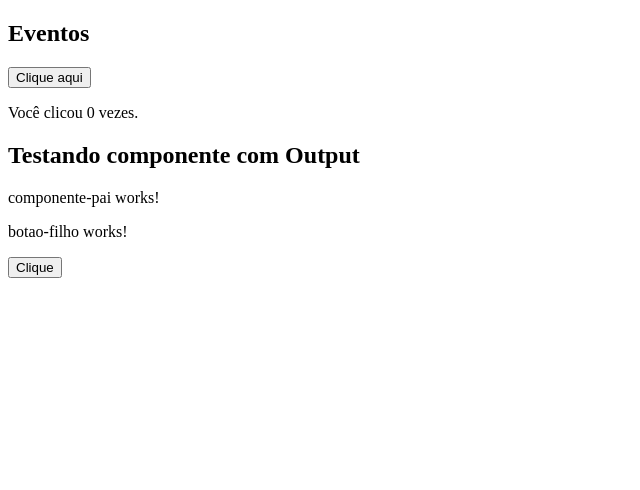
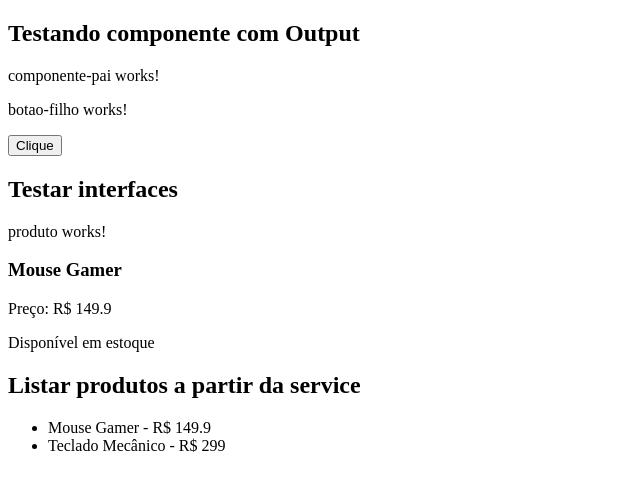
Before and after one commit to josercf/fiap-angular, an Angular app: page / in a window 1280 px wide. Shown: the top 490 px of the page, without its empty margins (0-640 px from the left). Built offline with nearby package versions, Linux system fonts and the light colour scheme.

Commit message:
Vídeo 11: interfaces e services

```diff
--- a/src/app/app.component.html
+++ b/src/app/app.component.html
@@ -4,8 +4,8 @@
 <img [src]="imagemUrl" alt="Imagem Angular">
 <input type="button" value="Click me" [disabled]="isDisabled"> -->
 
-<h2>Eventos</h2>
-<app-evento></app-evento>
-
 <h2>Testando componente com Output</h2>
 <app-componente-pai></app-componente-pai>
+
+<h2>Testar interfaces</h2>
+<app-produto></app-produto>
--- a/src/app/app.component.ts
+++ b/src/app/app.component.ts
@@ -1,13 +1,13 @@
 import { Component } from '@angular/core';
 import { RouterOutlet } from '@angular/router';
 import { FirstComponentComponent } from './components/first-component/first-component.component';
-import { EventoComponent } from './components/evento/evento.component';
 import { ComponentePaiComponent } from './components/componente-pai/componente-pai.component';
+import { ProdutoComponent } from './components/produto/produto.component';
 
 @Component({
   selector: 'app-root',
   standalone: true,
-  imports: [RouterOutlet, FirstComponentComponent, EventoComponent, ComponentePaiComponent],
+  imports: [RouterOutlet, FirstComponentComponent, ComponentePaiComponent, ProdutoComponent],
   templateUrl: './app.component.html',
   styleUrl: './app.component.css'
 })
--- /dev/null
+++ b/src/app/components/produto/produto.component.html
@@ -0,0 +1,14 @@
+<p>produto works!</p>
+
+<h3>{{ produto.nome }}</h3>
+<p>Preço: R$ {{ produto.preco }}</p>
+@if (produto.emEstoque) {
+    <p>Disponível em estoque</p>
+}
+
+<h2>Listar produtos a partir da service</h2>
+<ul>
+  @for (produto of produtos; track produto.id) {
+    <li>{{ produto.nome }} - R$ {{ produto.preco }}</li>
+  }
+</ul>
--- /dev/null
+++ b/src/app/components/produto/produto.component.ts
@@ -0,0 +1,26 @@
+import { Component } from '@angular/core';
+import { CommonModule } from '@angular/common';
+import { Produto } from '../../models/produto.interface';
+import { ProdutosService } from '../../services/produtos.service';
+
+@Component({
+  selector: 'app-produto',
+  standalone: true,
+  imports: [CommonModule],
+  templateUrl: './produto.component.html',
+  styleUrl: './produto.component.css'
+})
+export class ProdutoComponent {
+  produto: Produto = {
+    id: '1',
+    nome: 'Mouse Gamer',
+    preco: 149.90,
+    emEstoque: true
+  };
+
+  produtos: Produto[] = [];
+
+  constructor(private produtosService: ProdutosService) {
+    this.produtos = this.produtosService.obterProdutos();
+  }
+}
--- /dev/null
+++ b/src/app/models/produto.interface.ts
@@ -0,0 +1,6 @@
+export interface Produto {
+    id: string;
+    nome: string;
+    preco: number;
+    emEstoque: boolean;
+  }
--- /dev/null
+++ b/src/app/services/produtos.service.ts
@@ -0,0 +1,18 @@
+import { Injectable } from '@angular/core';
+import { Produto } from '../models/produto.interface';
+
+@Injectable({
+  providedIn: 'root'
+})
+export class ProdutosService {
+  // Cria uma lista de produtos com alguns dados iniciais
+  private lista: Produto[] = [
+    { id: '1', nome: 'Mouse Gamer', preco: 149.90, emEstoque: true },
+    { id: '2', nome: 'Teclado Mecânico', preco: 299.00, emEstoque: false }
+  ];
+
+  // Método para retornar a lista de produtos
+  obterProdutos(): Produto[] {
+    return this.lista;
+  }
+}
```
Also changed, not shown: src/app/components/produto/produto.component.css (added), 2 other files (tests, documents, lock files or other folders).
